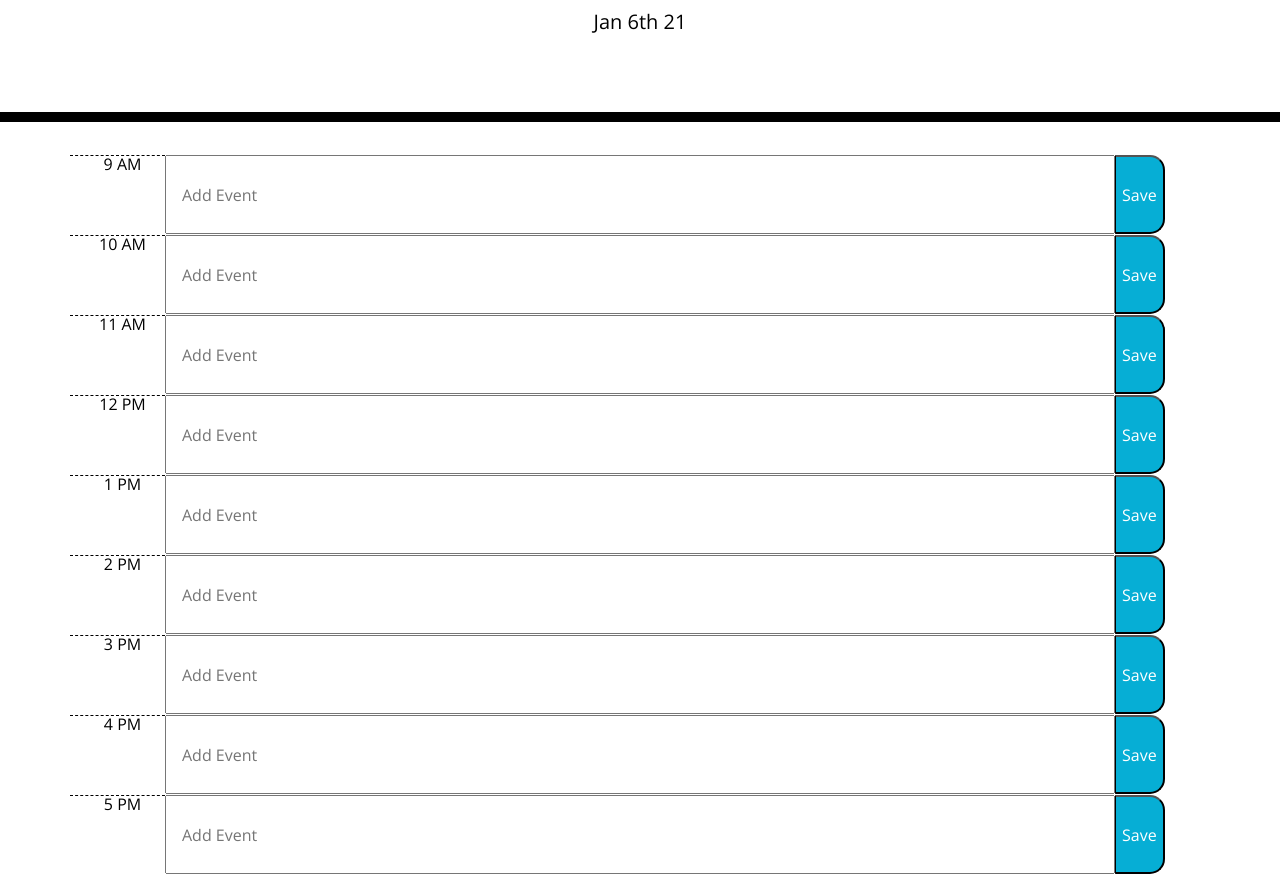
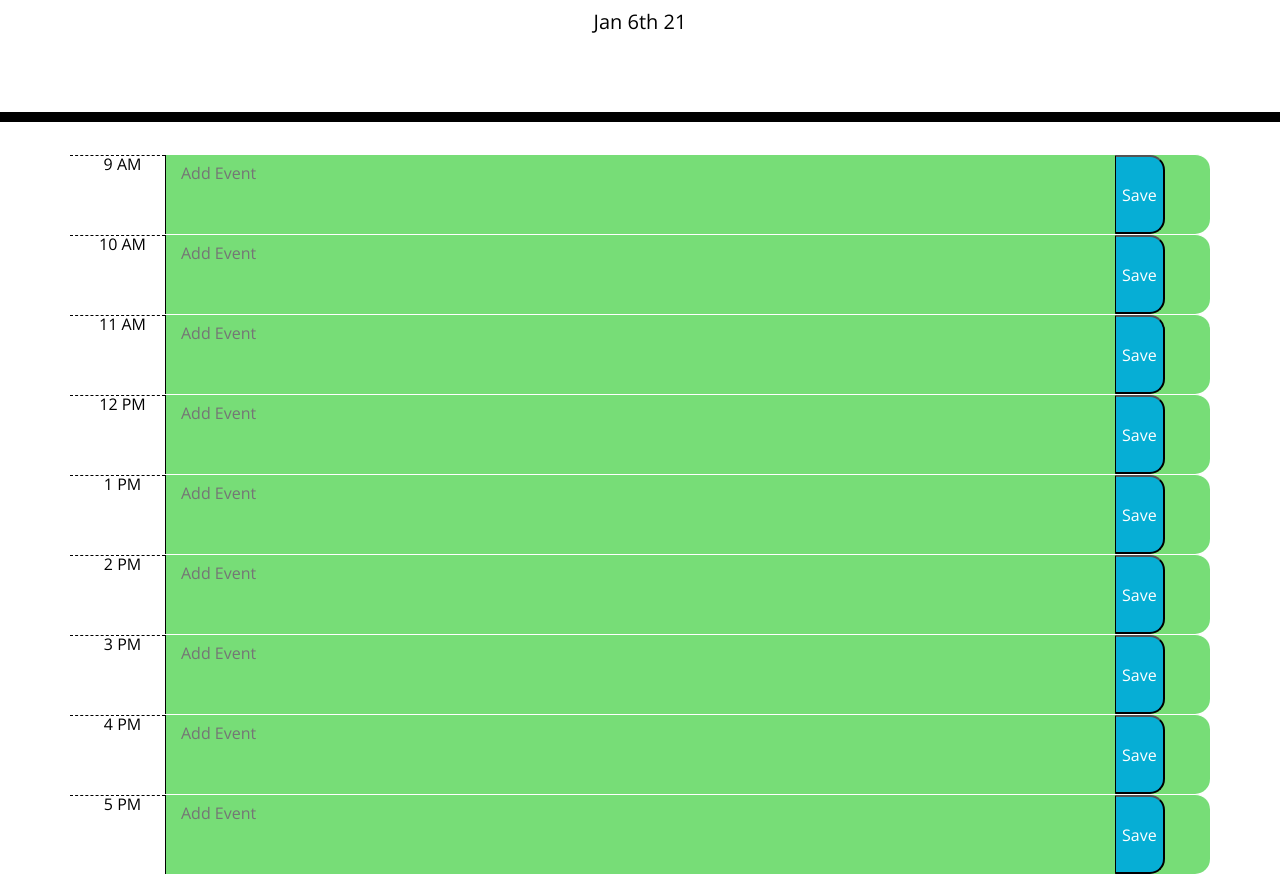
Before and after one commit to sammyk118/work-day-scheduler, a plain HTML site: page index.html in a window 1280 px wide. Shown: the part 182-1076 px from the top of the page. Drawn offline with nearby package versions, Linux system fonts and the light colour scheme.

Commit message:
added past present future function, and tidied up html classes

```diff
--- a/index.html
+++ b/index.html
@@ -23,53 +23,53 @@
   </header>
 
   <div class="container calendar">
-    <div class="time-block row" id="9a">
+    <div class="time-block row" id="9">
       <div class="hour col-1">9 AM</div>
-      <input type="text" id="9" class="textarea col-10" placeholder="Add Event" />
+      <textarea class="col-10" placeholder="Add Event"></textarea>
       <button class="saveBtn">Save</button>
     </div>
 
-    <div class="time-block row" id="10a">
+    <div class="time-block row" id="10">
       <div class="hour col-1">10 AM</div>
-      <input type="text" id="10" class="textarea col-10" placeholder="Add Event" />
+      <textarea class="col-10" placeholder="Add Event"></textarea>
       <button class="saveBtn">Save</button>
     </div>
 
     <div class="time-block row" id="11">
       <div class="hour col-1">11 AM</div>
-      <input type="text" id="11" class="textarea col-10" placeholder="Add Event" />
+      <textarea class="col-10" placeholder="Add Event"></textarea>
       <button class="saveBtn">Save</button>
     </div>
 
     <div class="time-block row" id="12">
       <div class="hour col-1">12 PM</div>
-      <input type="text" id="12" class="textarea col-10" placeholder="Add Event" />
+      <textarea class="col-10" placeholder="Add Event"></textarea>
       <button class="saveBtn">Save</button>
     </div>
 
-    <div class="time-block row" id="1p">
+    <div class="time-block row" id="13">
       <div class="hour col-1">1 PM</div>
-      <input type="text" id="13" class="textarea col-10" placeholder="Add Event" />
+      <textarea class="col-10" placeholder="Add Event"></textarea>
       <button class="saveBtn">Save</button>
     </div>
-    <div class="time-block row" id="2p">
+    <div class="time-block row" id="14">
       <div class="hour col-1">2 PM</div>
-      <input type="text" id="14" class="textarea col-10" placeholder="Add Event" />
+      <textarea class="col-10" placeholder="Add Event"></textarea>
       <button class="saveBtn">Save</button>
     </div>
-    <div class="time-block row" id="3p">
+    <div class="time-block row" id="15">
       <div class="hour col-1">3 PM</div>
-      <input type="text" id="15" class="textarea col-10" placeholder="Add Event" />
+      <textarea class="col-10" placeholder="Add Event"></textarea>
       <button class="saveBtn">Save</button>
     </div>
-    <div class="time-block row" id="4p">
+    <div class="time-block row" id="16">
       <div class="hour col-1">4 PM</div>
-      <input type="text" id="16" class="textarea col-10" placeholder="Add Event" />
+      <textarea class="col-10" placeholder="Add Event"></textarea>
       <button class="saveBtn">Save</button>
     </div>
-    <div class="time-block row" id="5p">
+    <div class="time-block row" id="17">
       <div class="hour col-1">5 PM</div>
-      <input type="text" id="17" class="textarea col-10" placeholder="Add Event" />
+      <textarea class="col-10" placeholder="Add Event"></textarea>
       <button class="saveBtn">Save</button>
     </div>
   </div>
--- a/script.js
+++ b/script.js
@@ -1,2 +1,22 @@
 var date = moment().format("MMM Do YY");
 $("#currentDay").append(date);
+
+function pastFuture() {
+    currHour = moment().hours();
+    console.log(currHour);
+    $(".time-block").each(function(){
+        var calHour = parseInt($(this).attr("id"))
+
+        if (calHour < currHour) {
+            $(this).addClass("past")
+        }
+        else if (calHour > currHour) {
+            $(this).addClass("future");
+        }
+        else {
+            $(this).addClass("present");
+        }
+    })
+}
+
+pastFuture();
```
Also changed, not shown: 1 other file.
